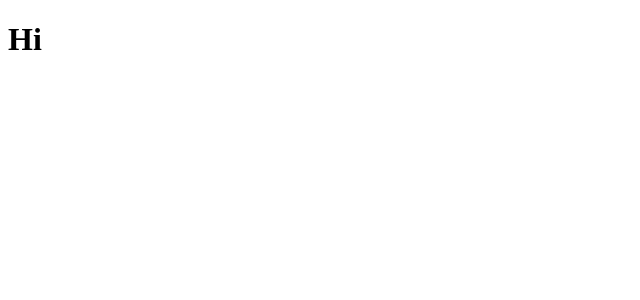
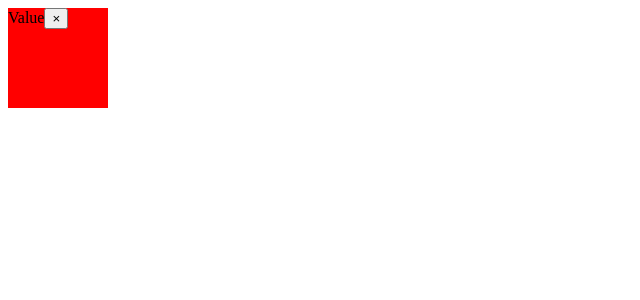
Before and after one commit to Sebascrab/First-TypeScript-Project, a React (Vite) app: page / in a window 1280 px wide. Shown: the top 300 px of the page, without its empty margins (0-640 px from the left). Built offline with nearby package versions, Linux system fonts and the light colour scheme.

Commit message:
creating selector

```diff
--- a/src/App.tsx
+++ b/src/App.tsx
@@ -1,11 +1,13 @@
 
-
+import { Select } from './Select'
 
 function App() {
 
 
   return (
-    <h1>Hi</h1>
+    <>
+    <Select />
+    </>
   )
 }
 
--- a/src/Select.tsx
+++ b/src/Select.tsx
@@ -1,4 +1,4 @@
-
+import styles from "./select.module.css"
 
 type SelectOption = {
     label: string
@@ -13,6 +13,13 @@
 
 export function Select({ value, onChange, options }: SelectProps) {
     return (
-        <div></div>
+        <div className={styles.container}>
+            <span className={styles.value}>Value</span>
+            <button className={styles["clear-btn"]}>&times;</button>
+            <div className={styles.divider}></div>
+            <div className={styles.caret}></div>
+
+        </div>
+
     )
 }
--- /dev/null
+++ b/src/select.module.css
@@ -0,0 +1,6 @@
+
+.container {
+    background: red;
+    width: 100px;
+    height: 100px;
+}
```
